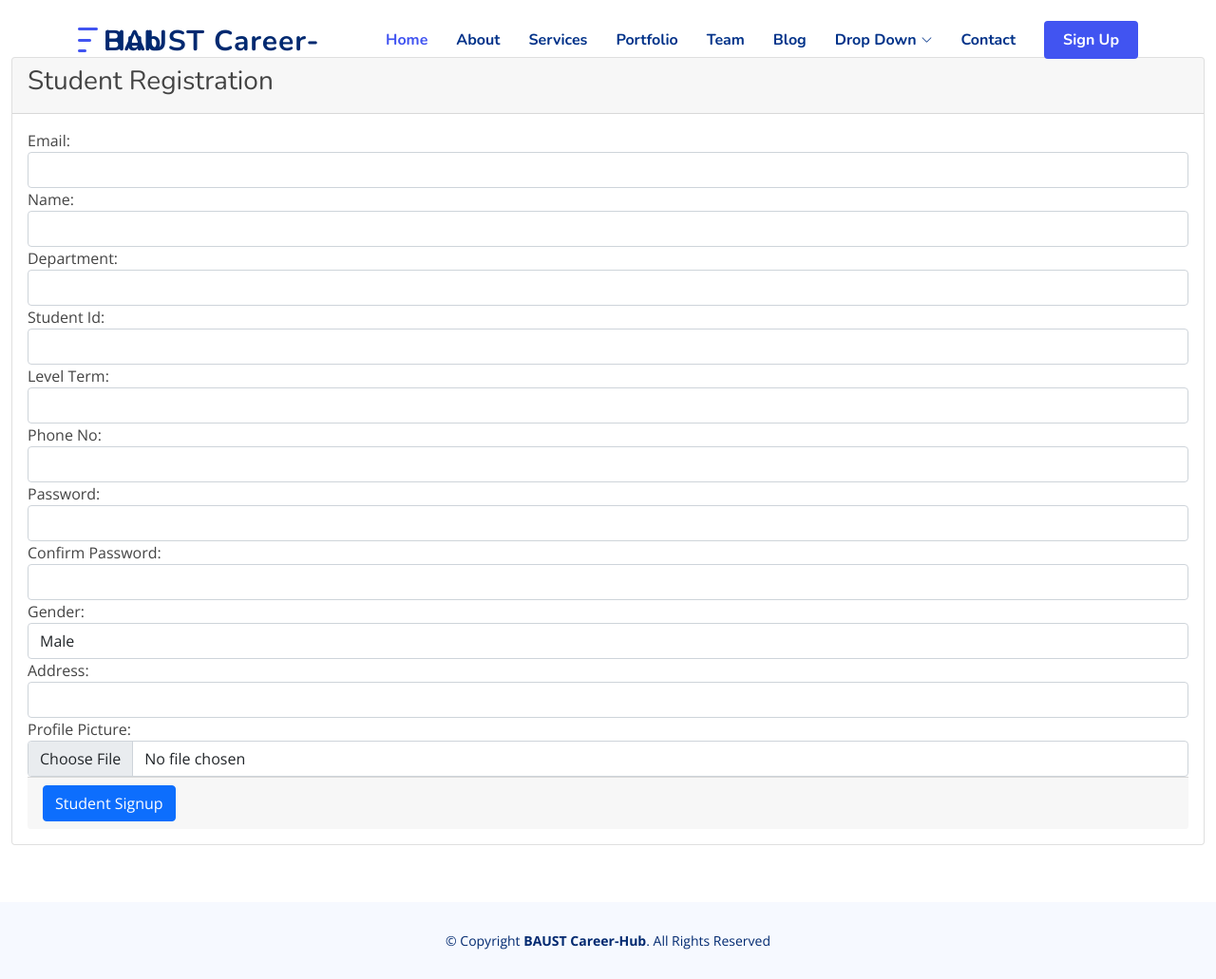
After one commit to mohammadanarul/BAUST-Career-Hub, a Django app: page /student_signup/ in a window 1280 px wide. The commit adds this page. Shown: the whole page at 95% size. Run offline with Django 3.2, Linux system fonts and the light colour scheme; some libraries are stand-ins or nearby versions.

Commit message:
create forms.py
code for StudentSignUpForm & TeacherSignUpForm for Registration System

```diff
--- a/BAUST_Career_Hub/Admin_app/forms.py
+++ b/BAUST_Career_Hub/Admin_app/forms.py
@@ -1,24 +1,30 @@
 from django import forms
-
-class DateInput(forms.DateInput):
-    input_type = "date"
+from django.contrib.auth.forms import UserCreationForm
+from django.db import transaction
 
 
-class AdminSignUpForm(forms.Form):
+
+class StudentSignUpForm(forms.Form):
     email = forms.EmailField(label="Email", max_length=50, widget=forms.EmailInput(attrs={"class": "form-control"}))
 
-    name = forms.CharField(label="Full Name", max_length=50,
+    name = forms.CharField(label="Name", max_length=50,
                                  widget=forms.TextInput(attrs={"class": "form-control"}))
 
-    phone = forms.CharField(label="Phone No", max_length=50,
+    department = forms.CharField(label="Department", max_length=50,
                                  widget=forms.TextInput(attrs={"class": "form-control"}))
 
+    student_id = forms.CharField(label="Student Id", max_length=15,
+                                 widget=forms.TextInput(attrs={"class": "form-control"}))
+    level_term = forms.CharField(label="Level Term", max_length=50,
+                                 widget=forms.TextInput(attrs={"class": "form-control"}))
+
+    phone = forms.CharField(label="Phone No", max_length=15,
+                                 widget=forms.TextInput(attrs={"class": "form-control"}))
     password = forms.CharField(label="Password", max_length=50,
                                widget=forms.PasswordInput(attrs={"class": "form-control"}))
 
     confirm_password = forms.CharField(label="Confirm Password", max_length=50,
                                widget=forms.PasswordInput(attrs={"class": "form-control"}))
-
     gender_choice = (
         ("Male", "Male"),
         ("Female", "Female")
@@ -27,7 +33,46 @@ class AdminSignUpForm(forms.Form):
     gender = forms.ChoiceField(label="Gender", choices=gender_choice,
                                widget=forms.Select(attrs={"class": "form-control"}))
 
+    address = forms.CharField(label="Address", max_length=50, widget=forms.TextInput(attrs={"class": "form-control"}))
+
+
+
+
+    picture = forms.FileField(label="Profile Picture", widget=forms.FileInput(attrs={"class": "form-control"}))
+
+
+
+
+
+class TeacherSignUpForm(forms.Form):
+    email = forms.EmailField(label="Email", max_length=50, widget=forms.EmailInput(attrs={"class": "form-control"}))
+
+    name = forms.CharField(label="Name", max_length=50,
+                                 widget=forms.TextInput(attrs={"class": "form-control"}))
+
+    department = forms.CharField(label="Department", max_length=50,
+                                 widget=forms.TextInput(attrs={"class": "form-control"}))
+
+    phone = forms.CharField(label="Phone No", max_length=15,
+                                 widget=forms.TextInput(attrs={"class": "form-control"}))
+
+    designation = forms.CharField(label="Designation", max_length=50,
+                                 widget=forms.TextInput(attrs={"class": "form-control"}))
+
+    password = forms.CharField(label="Password", max_length=50,
+                               widget=forms.PasswordInput(attrs={"class": "form-control"}))
+
+    confirm_password = forms.CharField(label="Confirm Password", max_length=50,
+                               widget=forms.PasswordInput(attrs={"class": "form-control"}))
+    gender_choice = (
+        ("Male", "Male"),
+        ("Female", "Female")
+    )
+
+    gender = forms.ChoiceField(label="Gender", choices=gender_choice,
+                               widget=forms.Select(attrs={"class": "form-control"}))
 
     address = forms.CharField(label="Address", max_length=50, widget=forms.TextInput(attrs={"class": "form-control"}))
 
-    profile_pic = forms.FileField(label="Profile Image", widget=forms.FileInput(attrs={"class": "form-control"}))
+
+    picture = forms.ImageField(label="Profile Picture", widget=forms.FileInput(attrs={"class": "form-control"}))
--- /dev/null
+++ b/BAUST_Career_Hub/Admin_app/urls.py
@@ -0,0 +1,12 @@
+from django.contrib import admin
+from django.urls import path
+from . import views
+
+urlpatterns = [
+    path('', views.index, name = "index"),
+    path('signin/', views.signin, name = "signin"),
+    path('signup/', views.signup, name = "signup"),
+    path('student_signup/', views.student_signup, name = "student_signup"),
+    path('student_signup_save/', views.student_signup_save, name = "student_signup_save"),
+    path('teacher_signup/', views.teacher_signup, name = "teacher_signup"),
+]
--- a/BAUST_Career_Hub/Admin_app/views.py
+++ b/BAUST_Career_Hub/Admin_app/views.py
@@ -1,62 +1,147 @@
+from .models import User
 from django.shortcuts import render
 from django.http import HttpResponse, HttpResponseRedirect
 from django.contrib import messages
 from django.urls import reverse
-from Admin_app.models import Admin
-from Admin_app.forms import AdminSignUpForm
+from .forms import StudentSignUpForm, TeacherSignUpForm
 from django.contrib.auth import login, authenticate
 from django.core.files.storage import FileSystemStorage
+from django.shortcuts import render, redirect, get_object_or_404
 
 
 def index(request):
     return render(request, 'Admin_app/index.html')
 
+
+
 def footer(request):
     return render(request, 'Admin_app/footer.html')
+
+
 
 def signin(request):
     return render(request, 'Admin_app/SignIn.html')
 
+
+
 def signup(request):
     return render(request, 'Admin_app/SignUp.html')
 
-def base(request):
-    return render(request, 'Admin_app/base_template.html')
 
-def doSignUp(request):
+
+def student_signup(request):
+    form = StudentSignUpForm()
+    return render(request, 'Admin_app/StudentSignUp.html', {"form": form})
+
+
+
+def teacher_signup(request):
+    form = TeacherSignUpForm()
+    return render(request, 'Admin_app/TeacherSignUp.html', {"form": form})
+
+
+
+def student_signup_save(request):
     if request.method != "POST":
         return HttpResponse("Method not allowed")
     else:
-        form = AdminSignUpForm(request.POST, request.FILES)
+        form = StudentSignUpForm(request.POST, request.FILES)
 
         if form.is_valid():
+            email = form.cleaned_data['email']
+            name = form.cleaned_data['name']
+            department = form.cleaned_data['department']
+            student_id = form.cleaned_data['student_id']
+            level_term = form.cleaned_data['level_term']
+            phone = form.cleaned_data['phone']
+            password = form.cleaned_data['password']
+            confirm_password = form.cleaned_data['confirm_password']
+            gender = form.cleaned_data['gender']
+            address = form.cleaned_data['address']
 
-            email = form.cleaned_data["email"]
-            name = form.cleaned_data["name"]
-            phone = form.cleaned_data["phone"]
-            password = form.cleaned_data["password"]
-            confirm_password = form.cleaned_data["confirm_password"]
-            gender = form.cleaned_data["gender"]
-            address = form.cleaned_data["address"]
-            profile_pic = request.FILES['profile_pic']
+            picture = request.FILES['picture']
             fs = FileSystemStorage()
-            filename = fs.save(profile_pic.name, profile_pic)
+            filename = fs.save(picture.name, picture)
             profile_pic_url = fs.url(filename)
 
             try:
-                user = authenticate( email=email,password=password,name=name,)
-                user.Admin.phone = phone
-                user.Admin.gender = gender
-                user.Admin.address = address
-                user.Admin.profile_pic = profile_pic_url
+                user = User.objects.create_user(password=password,confirm_password=confirm_password, email=email,name=name,  user_type=1)
+                user.student.department = department
+                user.student.student_id = student_id
+                user.student.level_term = level_term
+                user.student.phone = phone
+                user.student.department = department
+                user.student.gender = gender
+                user.student.address = address
+                user.student.picture = profile_pic_url
+
                 user.save()
-                messages.success(request, "Waiting for Admin Approval....")
+
+                messages.success(request, "Registration successfully")
                 return HttpResponseRedirect(reverse("signin"))
 
+
             except:
-                messages.error(request, "Failed, Try Agian!!")
-                return HttpResponseRedirect(reverse("signup"))
+
+                messages.error(request, "Registration Failed!!")
+                return HttpResponseRedirect(reverse("student_signup"))
+
 
         else:
-            form = AdminSignUpForm(request.POST)
-            return render(request, "Admin_app/SignUp.html", {"form": form})
+            form = StudentSignUpForm(request.POST)
+            return render(request, 'Admin_app/StudentSignUp.html', {"form": form})
+
+
+
+
+
+
+def teacher_signup_save(request):
+    if request.method != "POST":
+        return HttpResponse("Method not allowed")
+    else:
+        form = TeacherSignUpForm(request.POST, request.FILES)
+
+        if form.is_valid():
+            email = form.cleaned_data['email']
+            name = form.cleaned_data['name']
+            department = form.cleaned_data['department']
+            phone = form.cleaned_data['phone']
+            designation = form.cleaned_data['designation']
+            password = form.cleaned_data['password']
+            confirm_password = form.cleaned_data['confirm_password']
+            gender = form.cleaned_data['gender']
+            address = form.cleaned_data['address']
+
+            picture = request.FILES['picture']
+            fs = FileSystemStorage()
+            filename = fs.save(picture.name, picture)
+            profile_pic_url = fs.url(filename)
+
+            try:
+                user = User.objects.create_user(password=password,confirm_password=confirm_password, email=email,name=name,  user_type=2)
+                user.student.department = department
+                user.student.phone = phone
+                user.student.designation = designation
+                user.student.gender = gender
+                user.student.address = address
+
+                user.student.picture = profile_pic_url
+
+                user.save()
+
+                messages.success(request, "Registration successfully")
+
+                return HttpResponseRedirect(reverse("signin"))
+
+
+            except:
+
+                messages.error(request, "Registration Failed!!")
+
+                return HttpResponseRedirect(reverse("teacher_signup"))
+
+
+        else:
+            form = StudentSignUpForm(request.POST)
+            return render(request, 'Admin_app/TeacherSignUp.html', {"form": form})
--- a/BAUST_Career_Hub/BAUST_Career_Hub/urls.py
+++ b/BAUST_Career_Hub/BAUST_Career_Hub/urls.py
@@ -1,9 +1,11 @@
 
 from django.contrib import admin
 from django.urls import path,include
+from django.contrib.auth import views as auth_views
+from django.contrib.auth import views
 
 urlpatterns = [
     path('admin/', admin.site.urls),
-    path('', include('Admin_app.urls_admin')),
+    path('', include('Admin_app.urls')),
 
 ]
--- /dev/null
+++ b/BAUST_Career_Hub/Templates/Admin_app/StudentSignUp.html
@@ -0,0 +1,34 @@
+
+{% include 'Admin_app/base_template.html' %}
+
+
+
+{% block main_content %}
+<!-- Main content -->
+    <section class="content">
+      <div class="container-fluid">
+          <div class="row">
+              <div class="col-md-12">
+            <!-- general form elements -->
+            <div class="card card-primary">
+              <div class="card-header">
+                <h3 class="card-title">Student Registration</h3>
+              </div>
+              <!-- /.card-header -->
+              <!-- form start -->
+
+                {% url 'student_signup_save' as action_path %}
+
+                {% include 'Admin_app/form_template.html' with messages=messages form=form action_path=action_path button_text="Student Signup" %}
+            </div>
+            <!-- /.card -->
+
+
+
+          </div>
+          </div>
+      </div><!-- /.container-fluid -->
+    </section>
+    {% include 'Admin_app/footer.html' %}
+    <!-- /.content -->
+{% endblock main_content %}
```
Also changed, not shown: BAUST_Career_Hub/Admin_app/admin.py (+3 -5 lines), BAUST_Career_Hub/Admin_app/models.py (+49 -18 lines), BAUST_Career_Hub/Admin_app/urls_admin.py (deleted, +0 -13 lines), BAUST_Career_Hub/BAUST_Career_Hub/settings.py (+5 -3 lines), BAUST_Career_Hub/Templates/Admin_app/SignIn.html (+5 -2 lines), BAUST_Career_Hub/Templates/Admin_app/SignUp.html (+19 -2 lines), BAUST_Career_Hub/Templates/Admin_app/TeacherSignUp.html (added, +34 -0 lines), BAUST_Career_Hub/Templates/Admin_app/index.html (+14 -6 lines), BAUST_Career_Hub/153407543_3937020549683674_6142155921597785337_n.jpg (deleted), BAUST_Career_Hub/153407543_3937020549683674_6142155921597785337_n_7BBBABk.jpg (deleted), BAUST_Career_Hub/Admin_app/migrations/0001_initial.py, BAUST_Career_Hub/Admin_app/migrations/0002_admin_confirm_password.py (deleted), BAUST_Career_Hub/Admin_app/migrations/0002_auto_20210511_2231.py (added), BAUST_Career_Hub/Admin_app/migrations/0003_auto_20210423_1807.py (deleted), 1 more files.
